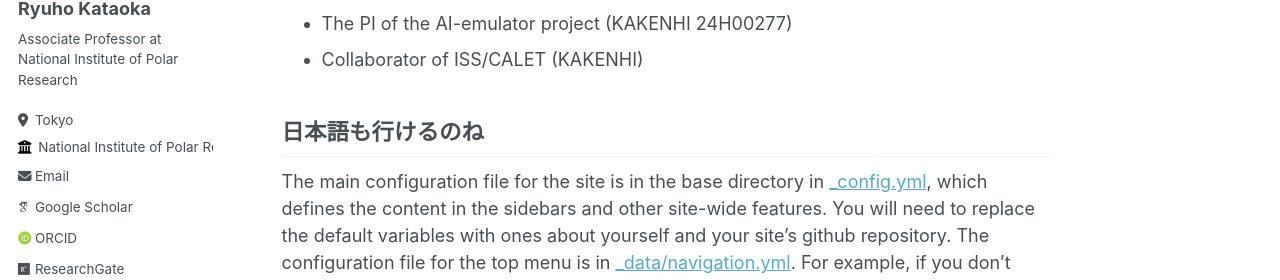
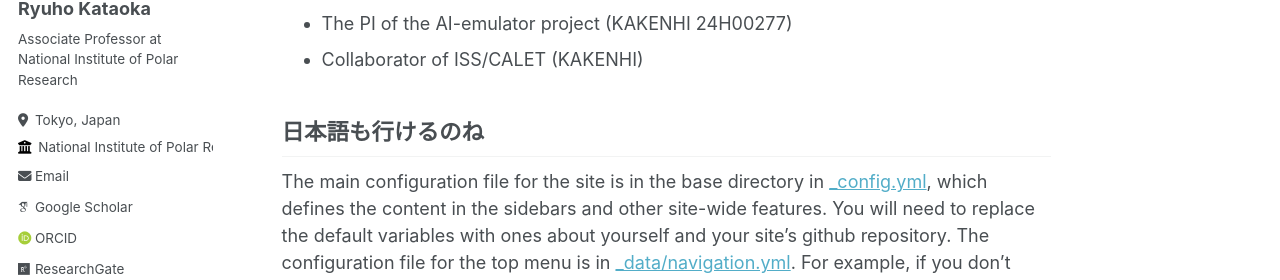
Before and after one commit to ryuhokataoka/ryuhokataoka.github.io, a Jekyll site: the page built from _pages/about.md, in a window 1280 px wide. Shown: the part 303-583 px from the top of the page. Built offline with Jekyll 4.4.1, drawn with Linux system fonts in a browser that asks for light colours; some web fonts are replaced.

Commit message:
Update _config.yml

```diff
--- a/_config.yml
+++ b/_config.yml
@@ -25,7 +25,7 @@ author:
   name             : "Ryuho Kataoka"
   pronouns         : # example: "he/his"
   bio              : "Associate Professor at National Institute of Polar Research"
-  location         : "Tokyo"
+  location         : "Tokyo, Japan"
   employer         : "National Institute of Polar Research"
   uri              : # URL
   email            : "kataoka.ryuho@nipr.ac.jp"
```
